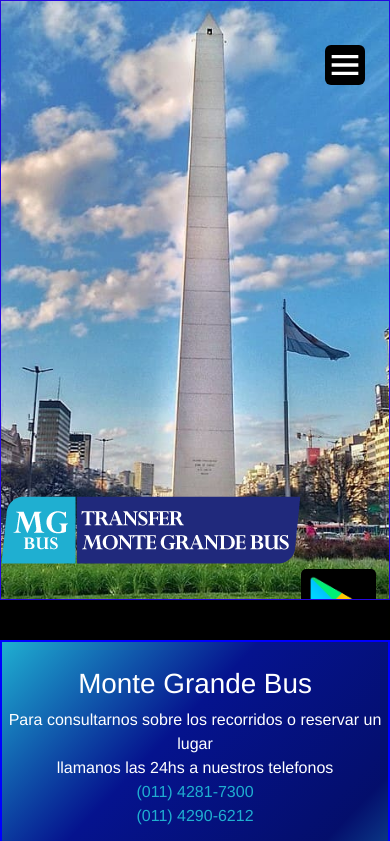
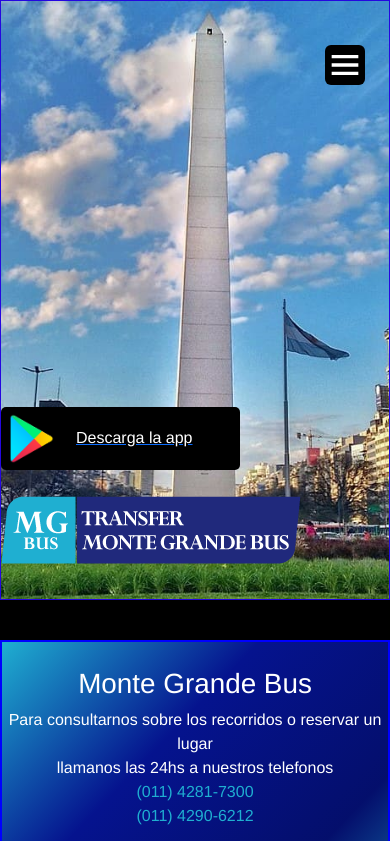
Before and after one commit to montegrandebus/montegrandebus, a website: page index.html in a window 390 px wide. Shown: the top 841 px of the page. Drawn offline with nearby package versions, Linux system fonts and the light colour scheme.

Commit message:
menu play

```diff
--- a/scss/_general.scss
+++ b/scss/_general.scss
@@ -276,10 +276,9 @@
         bottom: 280px;
     }
     .logoplaystore__menu {
-        /* margin: 400px 30px; */
-        margin: 568px 300px;
+        margin: 406px 0px;
         background-color: black;
-        width: 245px;
+        width: 239px;
         border-radius: 5px;
     }
     .p__logoplaystore {
```
Also changed, not shown: css/main.css.
